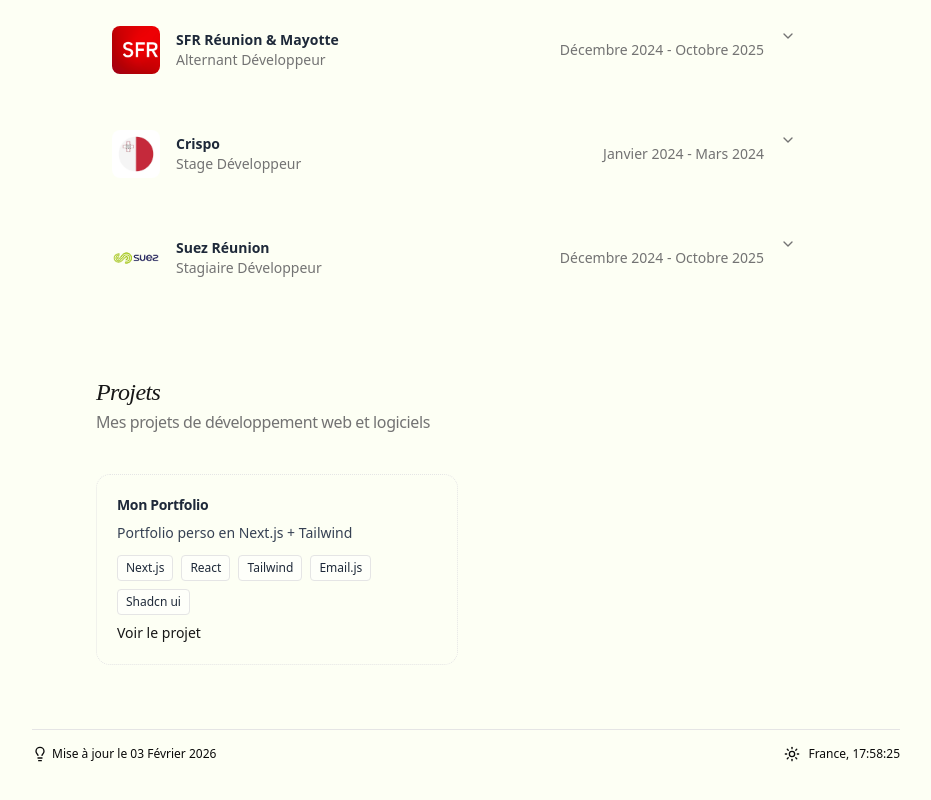
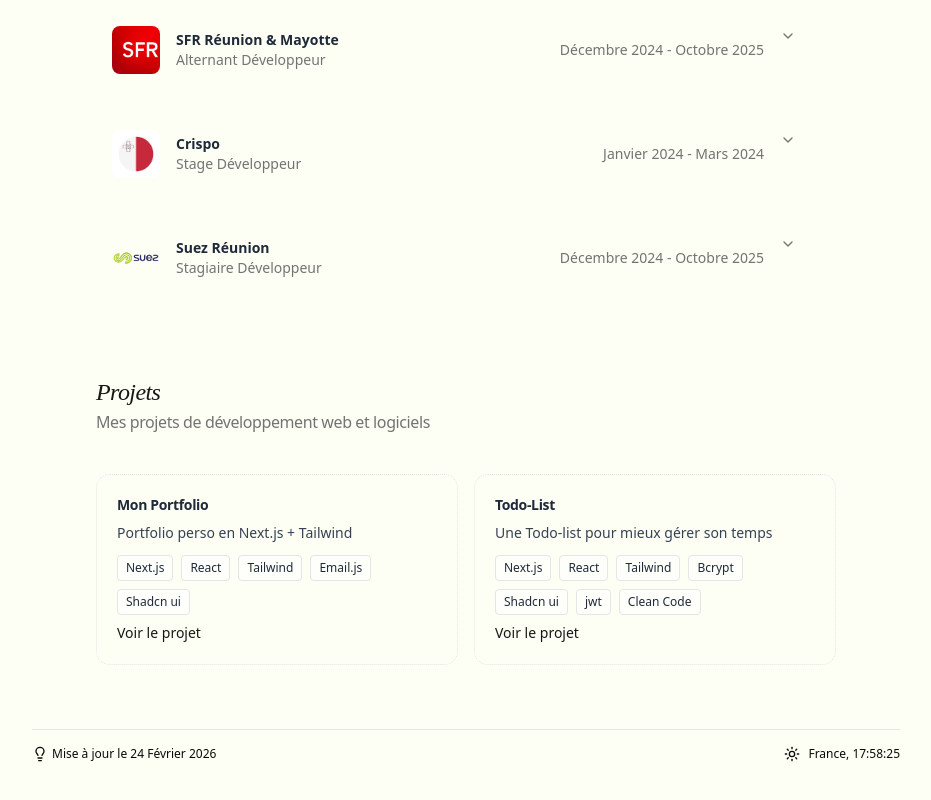
Before and after one commit to Mochiizo/portfolio, a Next.js app: page / in a window 1280 px wide. Shown: the part 607-1407 px from the top of the page, without its empty margins (174-1105 px from the left). Built offline with nearby package versions, Linux system fonts and the light colour scheme.

Commit message:
Ajout projet + modification date

```diff
--- a/components/footer.tsx
+++ b/components/footer.tsx
@@ -26,7 +26,7 @@ export default function Footer() {
       <div className="flex items-center justify-between pt-4 text-xs">
         <div className="flex items-center gap-1">
           <Lightbulb className="w-4 h-4 text-title" />
-          <span>Mise à jour le 03 Février 2026</span>
+          <span>Mise à jour le 24 Février 2026</span>
         </div>
 
         <div className="flex items-center gap-2">
--- a/components/projet-section.tsx
+++ b/components/projet-section.tsx
@@ -16,6 +16,12 @@ const projects: {
      description: "Portfolio perso en Next.js + Tailwind",
      techs: ["Next.js", "React", "Tailwind", "Email.js", "Shadcn ui"],
      link: "https://github.com/Mochiizo/portfolio"
+   },
+   {
+    title: "Todo-List",
+    description: "Une Todo-list pour mieux gérer son temps",
+    techs: ["Next.js", "React", "Tailwind", "Bcrypt", "Shadcn ui", "jwt", "Clean Code"],
+    link: "https://github.com/Mochiizo/todo-app"
    }
 ];
 
```
